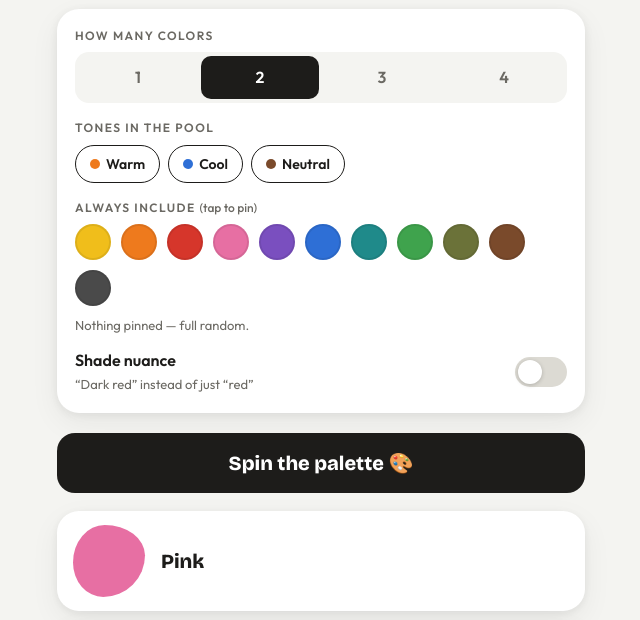
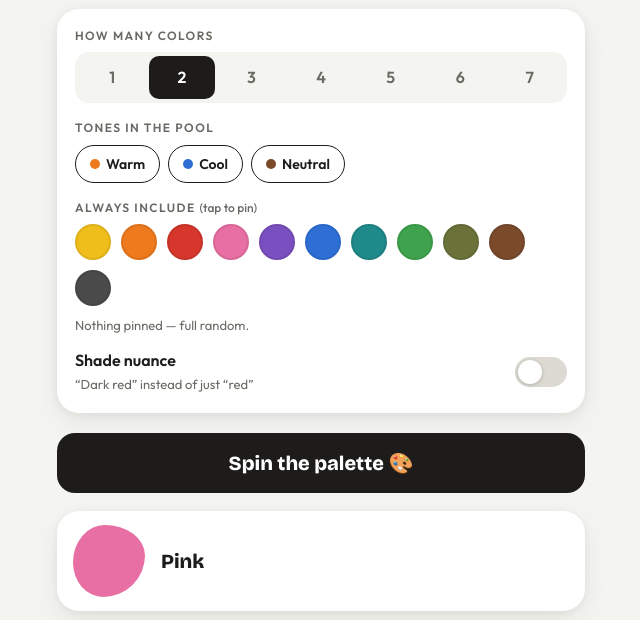
Before and after one commit to tafrancois/huebris, a plain HTML site: page index.html in a window 1280 px wide. Shown: the part 107-727 px from the top of the page, without its empty margins (319-959 px from the left). Drawn offline with nearby package versions, Linux system fonts and the light colour scheme.

Commit message:
Add files via upload

```diff
--- a/index.html
+++ b/index.html
@@ -36,10 +36,10 @@
   .row{display:flex; align-items:center; gap:8px; flex-wrap:wrap;}
 
   /* segmented count picker */
-  .seg{display:flex; background:var(--paper); border-radius:14px; padding:4px; gap:4px;}
+  .seg{display:flex; background:var(--paper); border-radius:14px; padding:4px; gap:3px;}
   .seg button{
     flex:1; border:none; background:transparent; font:inherit; font-weight:600;
-    padding:10px 0; border-radius:10px; cursor:pointer; color:var(--ink-soft);
+    padding:10px 0; border-radius:10px; cursor:pointer; color:var(--ink-soft); min-width:0;
   }
   .seg button.on{background:var(--ink); color:#fff;}
 
@@ -416,7 +416,7 @@ COLORS.forEach(c=>{
     const i = state.pinned.indexOf(c.id);
     if(i >= 0){ state.pinned.splice(i,1); }
     else {
-      if(state.pinned.length >= 4){ toast('Four pins max — that IS the whole palette!'); return; }
+      if(state.pinned.length >= 7){ toast('Seven pins max — that IS the whole palette!'); return; }
       state.pinned.push(c.id);
     }
     const on = state.pinned.includes(c.id);
@@ -435,7 +435,7 @@ updatePinStatus();
 
 /* ============ SETTINGS UI ============ */
 const countSeg = document.getElementById('countSeg');
-[1,2,3,4].forEach(n=>{
+[1,2,3,4,5,6,7].forEach(n=>{
   const b = document.createElement('button');
   b.textContent = n;
   b.className = n===state.count ? 'on' : '';
--- a/sw.js
+++ b/sw.js
@@ -1,4 +1,4 @@
-const CACHE = 'huebris-v4';
+const CACHE = 'huebris-v5';
 const CORE = ['./', './index.html', './manifest.webmanifest', './icon-192.png', './icon-512.png', './icon-180.png'];
 
 self.addEventListener('install', e => {
```
